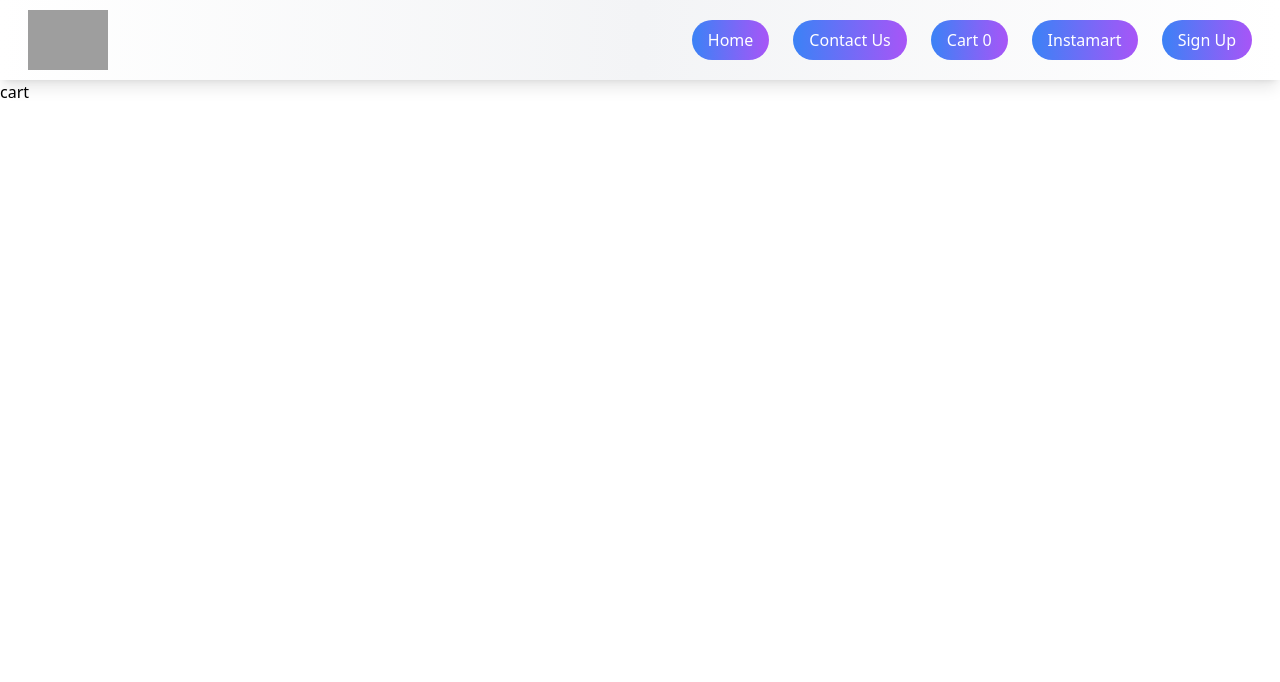
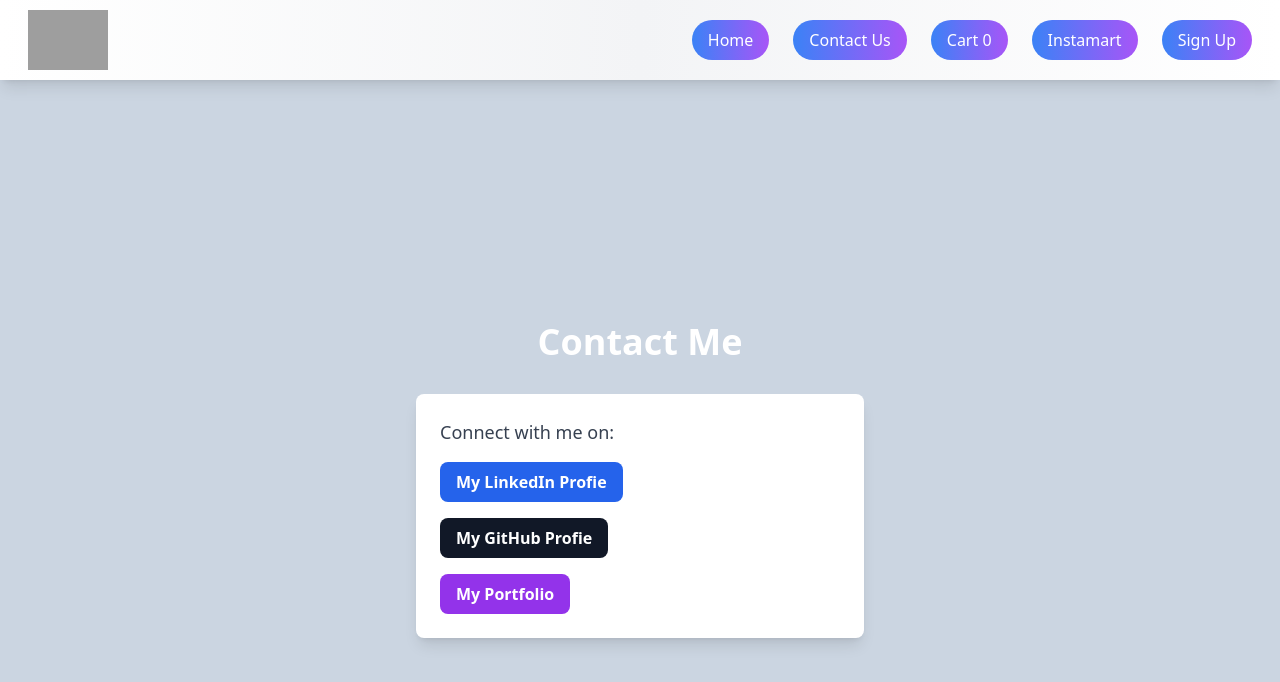
Before and after one commit to vishaljadhav7/food-king, a React (Vite) app: page /contact in a window 1280 px wide. Shown: the top 682 px of the page. Built offline with nearby package versions, Linux system fonts and the light colour scheme; grey boxes are pictures that could not be loaded.

Commit message:
designed the UI of contact component && SignIn component

```diff
--- a/src/pages/Contact.jsx
+++ b/src/pages/Contact.jsx
@@ -1,9 +1,37 @@
-import React from 'react'
+import React from 'react';
 
 const Contact = () => {
   return (
-    <div>cart</div>
-  )
+    <div className="flex flex-col items-center justify-center h-screen bg-gradient-to-r bg-slate-300 p-4">
+      <h1 className="text-3xl md:text-4xl font-bold text-white mb-8">Contact Me</h1>
+      <div className="bg-white p-6 rounded-lg shadow-lg w-full max-w-md">
+        <p className="text-lg text-gray-700 mb-4">Connect with me on:</p>
+        <ul className="space-y-4">
+          <li>
+            <a href="https://www.linkedin.com/in/vishal-jadhav-5a251428b/" target="_blank" rel="noopener noreferrer" className="flex items-center gap-3">
+              <button className="px-4 py-2 bg-blue-600 text-white font-semibold rounded-lg hover:bg-blue-800 transition">
+                My LinkedIn Profie
+              </button>
+            </a>
+          </li>
+          <li>
+            <a href="https://github.com/vishaljadhav7" target="_blank" rel="noopener noreferrer" className="flex items-center gap-3">
+              <button className="px-4 py-2 bg-gray-900 text-white font-semibold rounded-lg hover:bg-gray-700 transition">
+                My GitHub Profie
+              </button>
+            </a>
+          </li>
+          <li>
+            <a href="" target="_blank" rel="noopener noreferrer" className="flex items-center gap-3">
+              <button className="px-4 py-2 bg-purple-600 text-white font-semibold rounded-lg hover:bg-purple-800 transition">
+                My Portfolio
+              </button>
+            </a>
+          </li>
+        </ul>
+      </div>
+    </div>
+  );
 }
 
-export default Contact
+export default Contact;
--- a/src/pages/SignUp.jsx
+++ b/src/pages/SignUp.jsx
@@ -5,7 +5,7 @@ const SignUp = () => {
      e.preventDefault()
   }
   return (
-    <div className='h-screen flex justify-center items-center bg-gradient-to-r from-indigo-500 via-purple-500 to-pink-500'>
+    <div className='h-screen flex justify-center items-center bg-slate-300'>
     <form className='bg-white md:w-[400px] w-[90%] max-w-md h-auto p-6 flex flex-col justify-between shadow-lg rounded-lg'>
         <div className='flex flex-col gap-2 mb-4'>
             <label htmlFor="name" className='text-gray-700 font-semibold'>Name</label>
```
